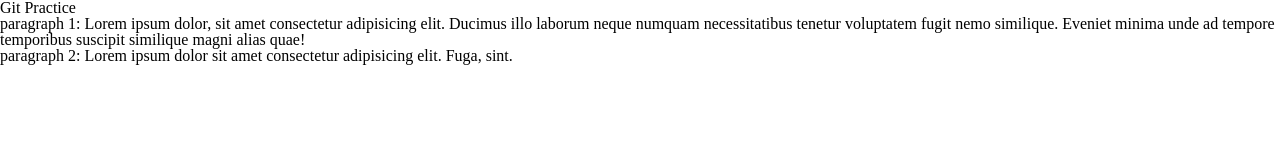
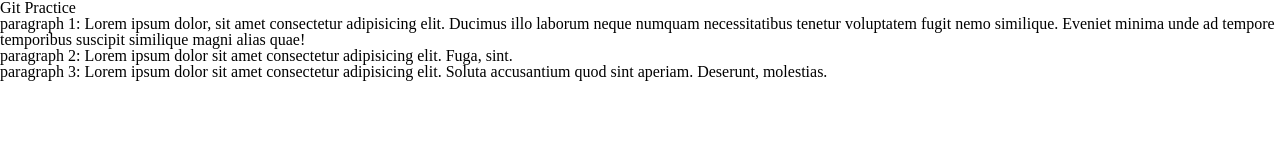
Before and after one commit to surfsunx/gitPractice1, a plain HTML site: page multiPages/index.html in a window 1280 px wide. Drawn offline with Linux system fonts and the light colour scheme.

Commit message:
add paragraph 3

```diff
--- a/multiPages/index.html
+++ b/multiPages/index.html
@@ -13,5 +13,7 @@
     <p>paragraph 1: Lorem ipsum dolor, sit amet consectetur adipisicing elit. Ducimus illo laborum neque numquam necessitatibus tenetur voluptatem fugit nemo similique. Eveniet minima unde ad tempore temporibus suscipit similique magni alias quae!</p>
 
     <p>paragraph 2: Lorem ipsum dolor sit amet consectetur adipisicing elit. Fuga, sint.</p>
+
+    <p>paragraph 3: Lorem ipsum dolor sit amet consectetur adipisicing elit. Soluta accusantium quod sint aperiam. Deserunt, molestias.</p>
 </body>
 </html>
```
